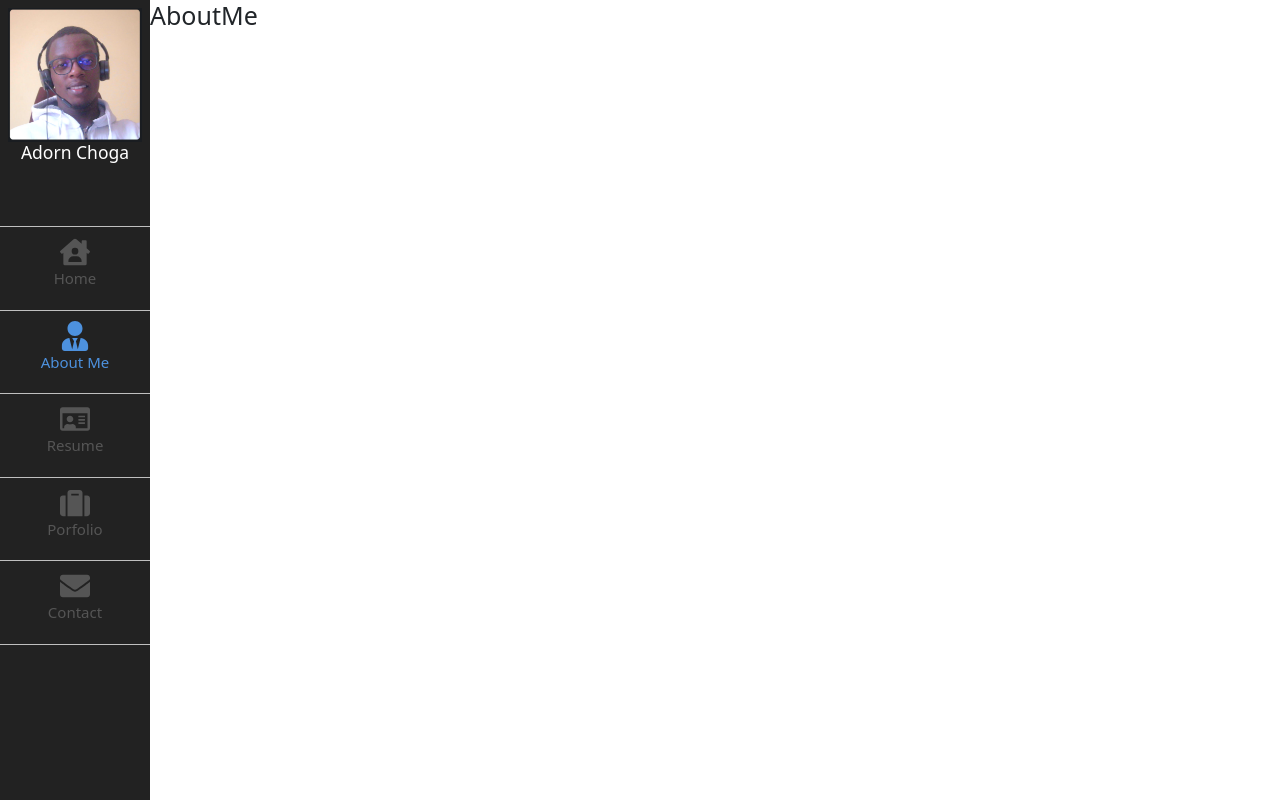
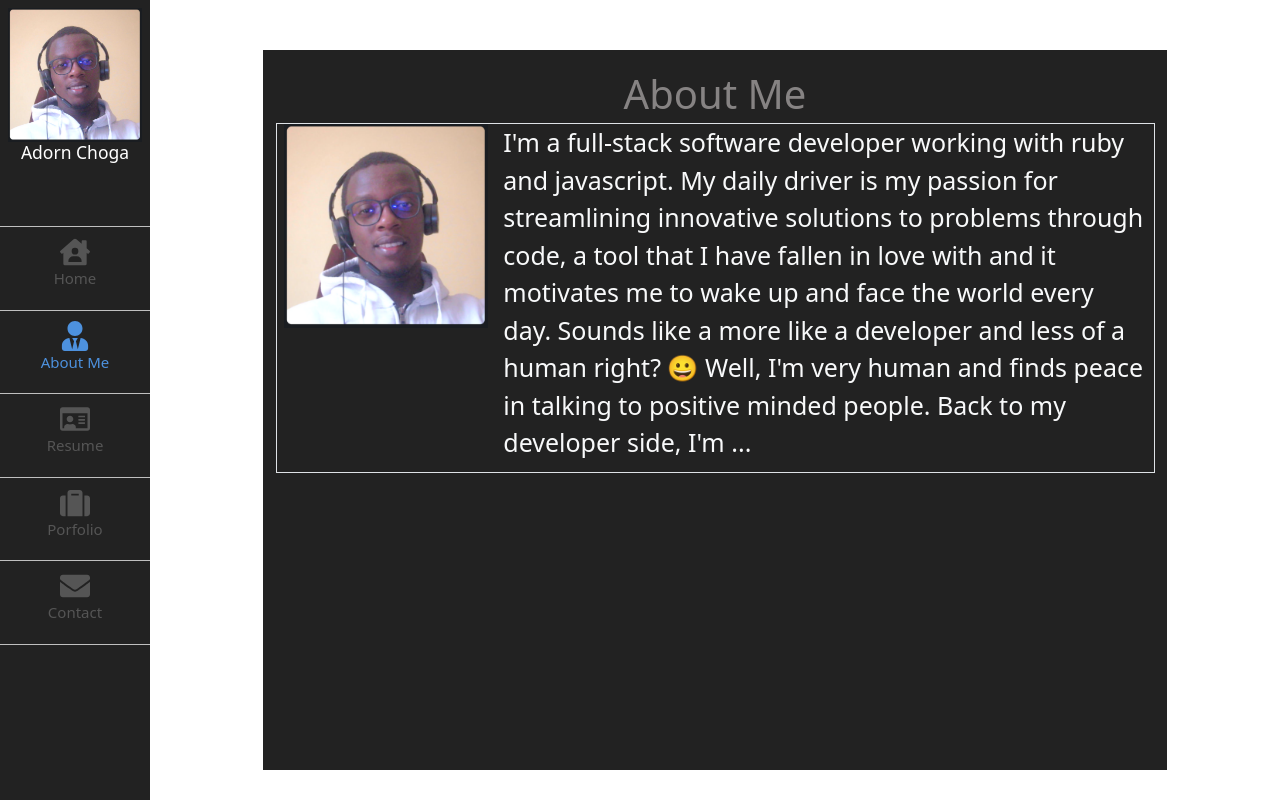
Before and after one commit to AdornChoga/my-portfolio-website, a React (Create React App) app: page /about-me in a window 1280 px wide. Built offline with nearby package versions, Linux system fonts and the light colour scheme.

Commit message:
Add image and about me text

```diff
--- a/src/App.css
+++ b/src/App.css
@@ -10,10 +10,14 @@
   overflow-y: auto;
   width: 15rem;
   padding: 0;
-  background-color: #222;
+  background-color: #222222;
 }
 
 .page-content {
+  display: flex;
+  flex-direction: column;
+  align-items: center;
+  justify-content: center;
   width: 100%;
 }
 
--- /dev/null
+++ b/src/components/about_me/AboutMe.css
@@ -0,0 +1,37 @@
+.about_me_container {
+  margin-top: 5rem;
+  width: 80%;
+  height: 90vh;
+  background-color: #222222;
+  overflow: auto;
+  padding: 2rem;
+}
+
+.page_title {
+  text-align: center;
+  color: rgb(134, 131, 131);
+  font-size: 4rem;
+}
+
+.profile_photo {
+  width: 100%;
+  height: auto;
+}
+
+.about_text {
+  font-size: 2.5rem;
+}
+
+.achievements_title {
+  font-size: 3rem;
+  color: white;
+  text-align: center;
+}
+
+@media screen and (max-width: 990px) {
+  .about_me_container {
+    margin: 0;
+    width: 100%;
+    min-height: 100vh;
+  }
+}
--- a/src/components/about_me/AboutMe.jsx
+++ b/src/components/about_me/AboutMe.jsx
@@ -1,7 +1,25 @@
 import React from 'react';
+import MyProfile from '../../assets/images/my-profile.png';
+import './AboutMe.css';
 
 const AboutMe = () => (
-  <h1>AboutMe</h1>
+  <div className="about_me_container">
+    <h1 className="page_title">About Me</h1>
+    <div className="row border mb-5">
+      <div className="col-md-3">
+        <img src={MyProfile} alt="Profile" className="profile_photo" />
+      </div>
+      <p className="col-md text-light about_text">
+        I&apos;m a full-stack software developer working with ruby and
+        javascript. My daily driver is my passion for streamlining innovative
+        solutions to problems through code, a tool that I have fallen in love
+        with and it motivates me to wake up and face the world every day. Sounds
+        like a more like a developer and less of a human right? &#128512; Well,
+        I&apos;m very human and finds peace in talking to positive minded
+        people. Back to my developer side, I&apos;m ...
+      </p>
+    </div>
+  </div>
 );
 
 export default AboutMe;
--- a/src/components/home/Home.module.css
+++ b/src/components/home/Home.module.css
@@ -8,6 +8,7 @@
   margin: 0;
   padding: 0;
   background-color: #fff;
+  border: solid red;
 }
 
 .background {
--- a/src/components/navigation-bar/NavigationBar.css
+++ b/src/components/navigation-bar/NavigationBar.css
@@ -1,4 +1,5 @@
 nav,
+a,
 .profile-section {
   display: flex;
   flex-direction: column;
--- a/src/index.css
+++ b/src/index.css
@@ -12,6 +12,27 @@ body {
   height: 100vh;
 }
 
+::-webkit-scrollbar {
+  width: 5px;
+  height: 11px;
+}
+
+::-webkit-scrollbar-corner {
+  background: transparent;
+}
+
+::-webkit-scrollbar-thumb {
+  background-color: #4d91de;
+  border: 0px solid transparent;
+  border-radius: 50px;
+}
+
+::-webkit-scrollbar-track {
+    background: #091221;
+    border: 0px none #ffffff;
+    border-radius: 53px;
+}
+
 @media screen and (max-width: 990px) {
   body {
     margin-top: 6rem;
```
